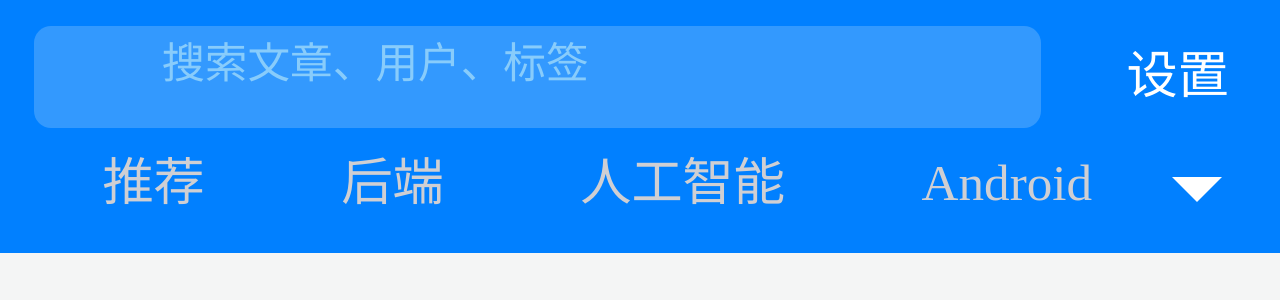
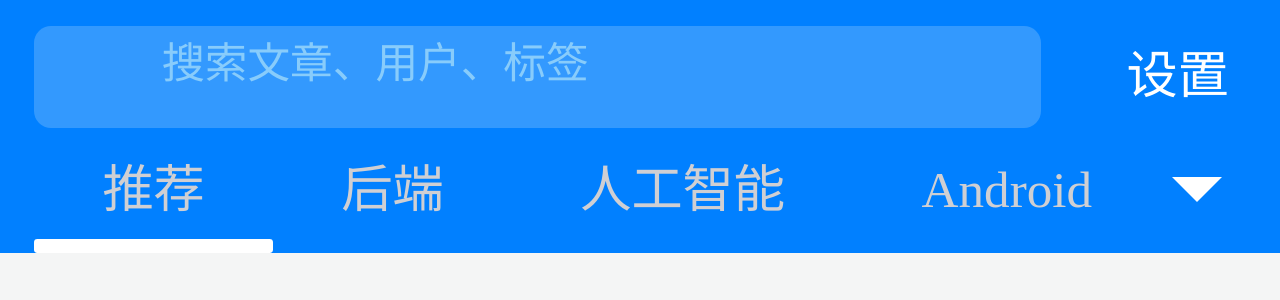
Before and after one commit to SedationH/juejin-study, a Vue app: page /home in a window 1280 px wide. Shown: the top 300 px of the page. Built offline with nearby package versions, Linux system fonts and the light colour scheme; a small style sheet from the web is missing.

Commit message:
:zap:完成首页tab逻辑

```diff
--- a/src/components/nav-tab/index.vue
+++ b/src/components/nav-tab/index.vue
@@ -2,13 +2,22 @@
   <div class="nav-tab">
     <div class="nav-content">
       <ul class="nav-list">
-        <li class="nav-item" ref="nav-item" v-for="(item) in navList" :key="item.path">
+        <li
+          class="nav-item"
+          ref="nav-item"
+          v-for="(item, i) in navList"
+          :key="item.path"
+          @click="handleClick(i)"
+        >
           <router-link :to="item.path">
             <span class="text">{{item.text}}</span>
           </router-link>
         </li>
       </ul>
-      <div class="bottom-line"></div>
+      <div
+        class="bottom-line"
+        :style="{width: `${lineWidth}px`, transform: `translateX(${lineLeft}px)`}"
+      ></div>
     </div>
   </div>
 </template>
@@ -17,8 +26,40 @@
 export default {
   props: {
     navList: Array
+  },
+  data() {
+    return {
+      lineLeft: 0,
+      lineWidth: 0,
+      arr: []
+    }
+  },
+  mounted() {
+    let items = this.$refs['nav-item']
+    let arr = []
+    items.forEach((item, i) => {
+      if (i === 0) {
+        arr.push({
+          left: 0,
+          width: item.clientWidth
+        })
+      } else {
+        arr.push({
+          left: arr[i - 1].left + arr[i - 1].width,
+          width: item.clientWidth
+        })
+      }
+    })
+    console.log(arr)
+    this.arr = arr
+    this.handleClick(0)
+  },
+  methods: {
+    handleClick(i) {
+      this.lineLeft = this.arr[i].left
+      this.lineWidth = this.arr[i].width
+    }
   }
-
 };
 </script>
 
@@ -26,21 +67,34 @@ export default {
 .nav-tab
   background transparent
   overflow-x scroll
+  height 100%
 
   &::-webkit-scrollbar
     display none
 
   .nav-content
     display flex
-    align-items center
+    position relative
+    height 100%
 
     .nav-list
       display flex
+      align-items center
       white-space nowrap
-      padding-top 15rem
 
       .nav-item
         flex 1
         padding 0 40rem
         font-size 30rem
+
+        .router-link-active
+          color #fff
+
+    .bottom-line
+      position absolute
+      border-radius 2rem
+      bottom 0
+      height 8rem
+      background #fff
+      transition all 100ms
 </style>
--- a/src/views/article-list/index.vue
+++ b/src/views/article-list/index.vue
@@ -1,5 +1,7 @@
 <template>
-  <div>list</div>
+  <div>
+    {{$route.path}}
+  </div>
 </template>
 
 <script>
--- a/src/views/home/index.vue
+++ b/src/views/home/index.vue
@@ -58,7 +58,7 @@ export default {
         },
         {
           path: "/home/6",
-          text: "人工智能"
+          text: "人工智能加强棒啊啊啊"
         }
       ]
     }
```
